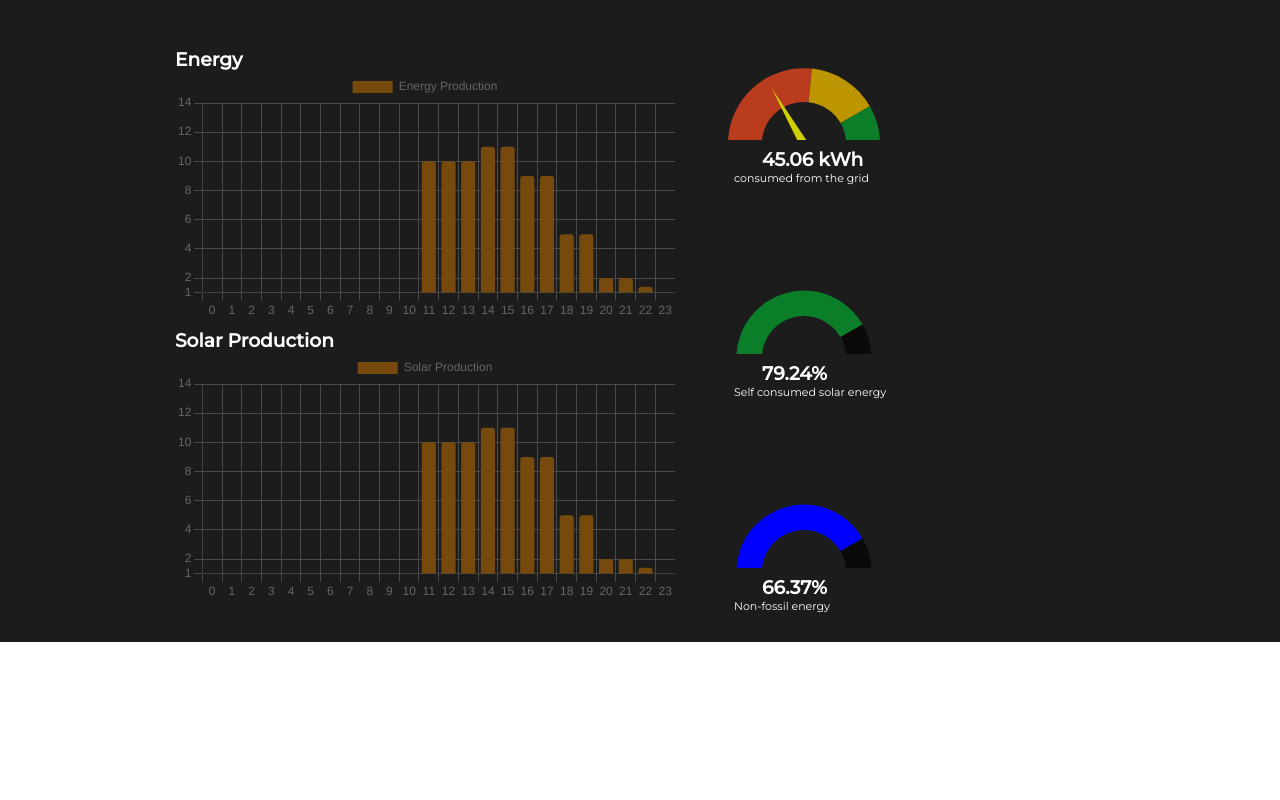
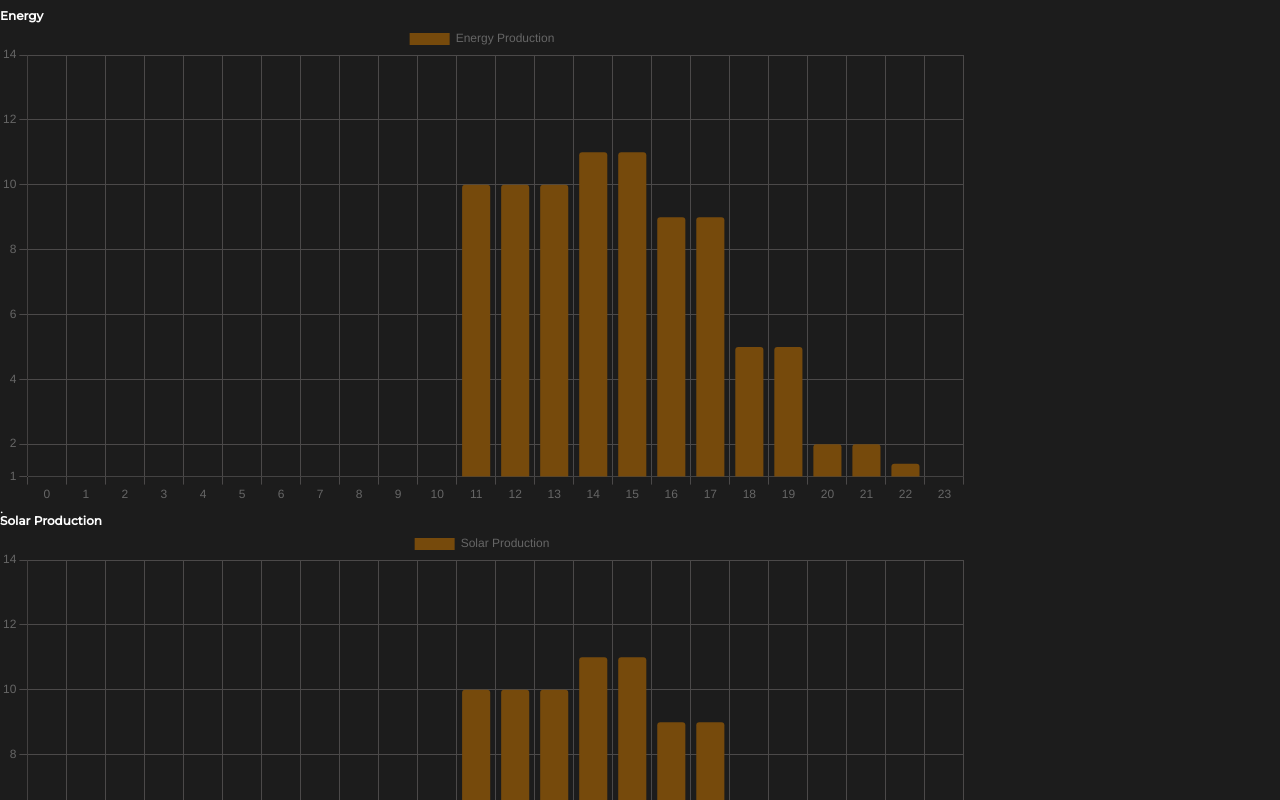
Before and after one commit to QASIMMIRZA-007/charts, a React (Vite) app: page / in a window 1280 px wide. Shown: the top 800 px of the page. Built offline with nearby package versions, Linux system fonts and the light colour scheme; a web font is replaced by a local one.

Commit message:
changes added

```diff
--- a/src/App.jsx
+++ b/src/App.jsx
@@ -39,13 +39,13 @@ function App() {
         <div className="left">
           <div className="container">
             <h3>Energy </h3>
-            <div style={{ width: 530, height: 250 }}>
+            <div style={{ width: 964 , height: 482 }}>
               <BarChart chartData={energyChartData} />
             </div>
           </div>
           <div className="container">
             <h3>Solar Production</h3>
-            <div style={{ width: 530, height: 250 }}>
+            <div style={{ width: 964 , height: 482 }}>
               <BarChart chartData={solarData} />
             </div>
           </div>
@@ -54,7 +54,6 @@ function App() {
           <div className="sidebar">
             <div className="sidebar-flex">
               <PieNeedleChart />
-
               <SecChart />
               <SecblueChart />
             </div>
--- a/src/Components/BarChart.jsx
+++ b/src/Components/BarChart.jsx
@@ -34,7 +34,11 @@ function BarChart({ chartData }) {
 
     }
 
-  return <Bar data={chartData}  options={options}/>;
+  return <>
+  <div className="bardata">
+   <Bar data={chartData}  options={options}/>;
+   </div>
+   </>
 
 }
 
--- a/src/index.css
+++ b/src/index.css
@@ -14,17 +14,18 @@
   font-family: "Martian Mono", monospace;
   font-family: "Montserrat", sans-serif;
   background: #1c1c1c;
+
 }
-.main-container {
+/* .main-container {
   display: flex;
   align-items: center;
   justify-content: center;
-}
-.right {
+} */
+/* .right {
   position: relative;
   right: 63px;
   top: 9px;
-}
+} */
 ::-webkit-scrollbar {
   display: none;
 }
@@ -53,28 +54,39 @@ ul li a{
   /* margin-top: 5rem; */
   /* border: 1px solid #eee; */
   background: #1c1c1c;
-  /* height: 600px; */
+  /* height: 526px; */
 }
 h3 {
   padding-top: 8px;
 }
 .recharts-wrapper {
   height: 169px !important;
+  width: 200px !important;
 }
-.text {
+/* .text {
   margin-left: 120px;
   top: 5px;
-}
-p {
+} */
+/* p {
   position: relative;
   right: 28px;
   font-size: 11px;
-}
+} */
 .recharts-surface {
   height: 169px !important;
+  width: 200px !important;
   /* background-color: #fff; */
 }
-.sidebar-flex {
+/* .sidebar-flex {
   position: relative;
   bottom: 38px;
+} */
+
+h3{
+  width: fit-content;
+  font-size: 12px;
 }
+  p{
+    width: fit-content;
+    font-size: 11px;
+  }
```
